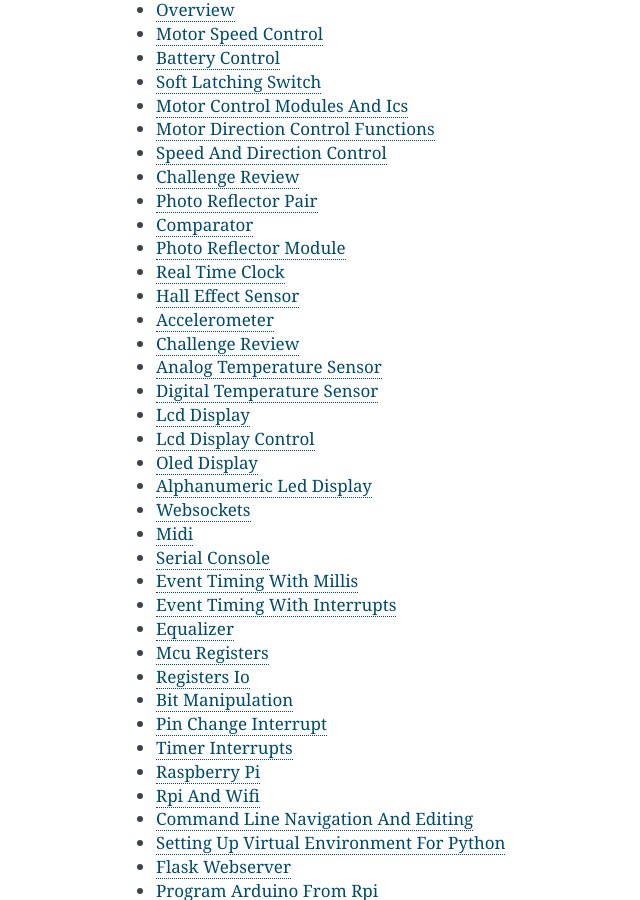
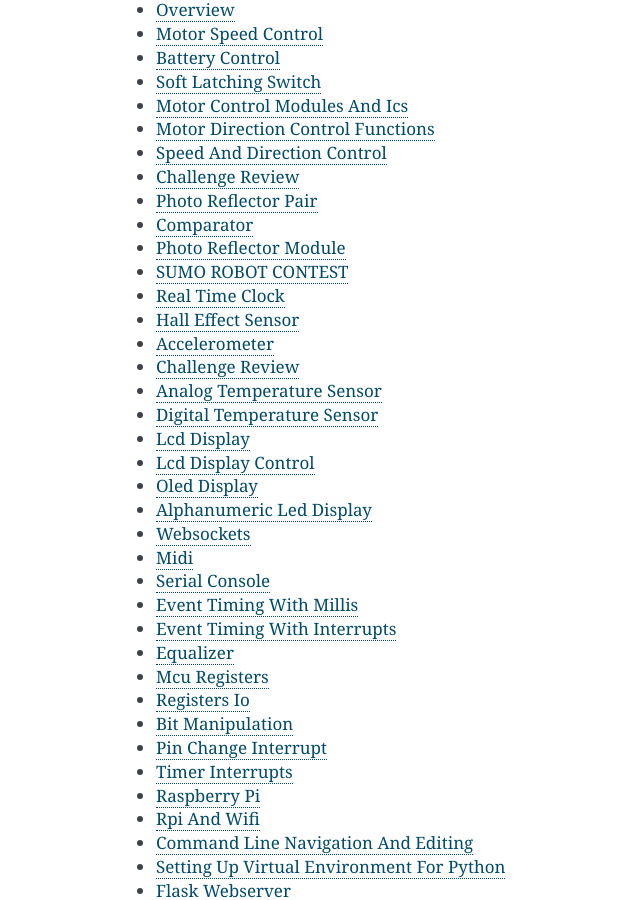
Before and after one commit to maxtkc/mvths-wiki, a Sphinx documentation site: the page built from docs/index.rst, in a window 1280 px wide and 900 px high, scrolled down 2010 px. Shown: the whole window, without its empty margins (294-934 px from the left). Built offline with Sphinx 7.4.7, drawn with Linux system fonts in a browser that asks for light colours; pages that are not in the unit, such as notebooks, are missing from menus.

Commit message:
Update index.rst

```diff
--- a/docs/index.rst
+++ b/docs/index.rst
@@ -96,6 +96,7 @@
    064-photo-reflector-pair
    065-comparator
    066-photo-reflector-module
+   066i-sumo-robot
    066a-real-time-clock
    066b-hall-effect-sensor
    041-capacitive-touch-sensor
```
